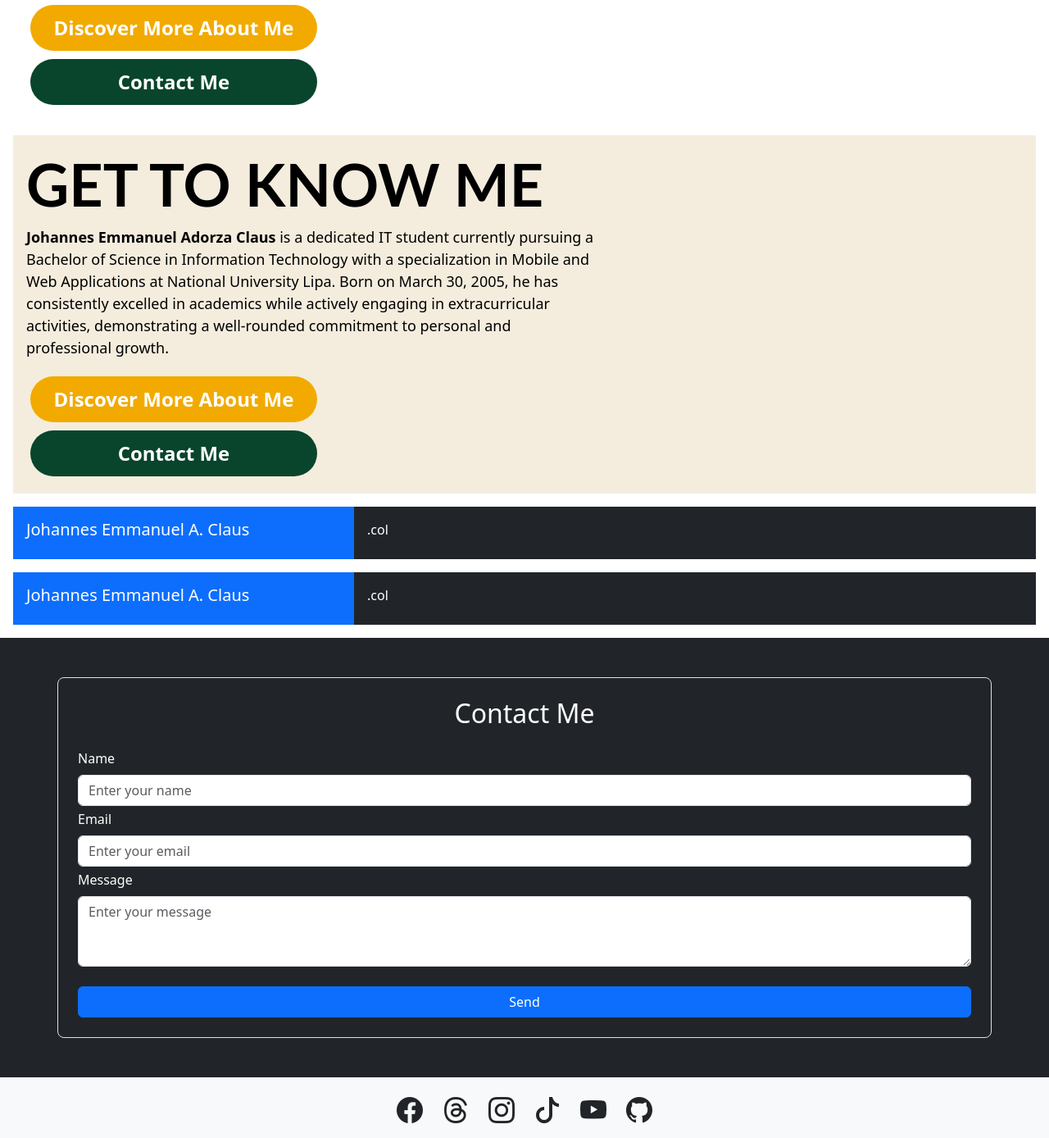
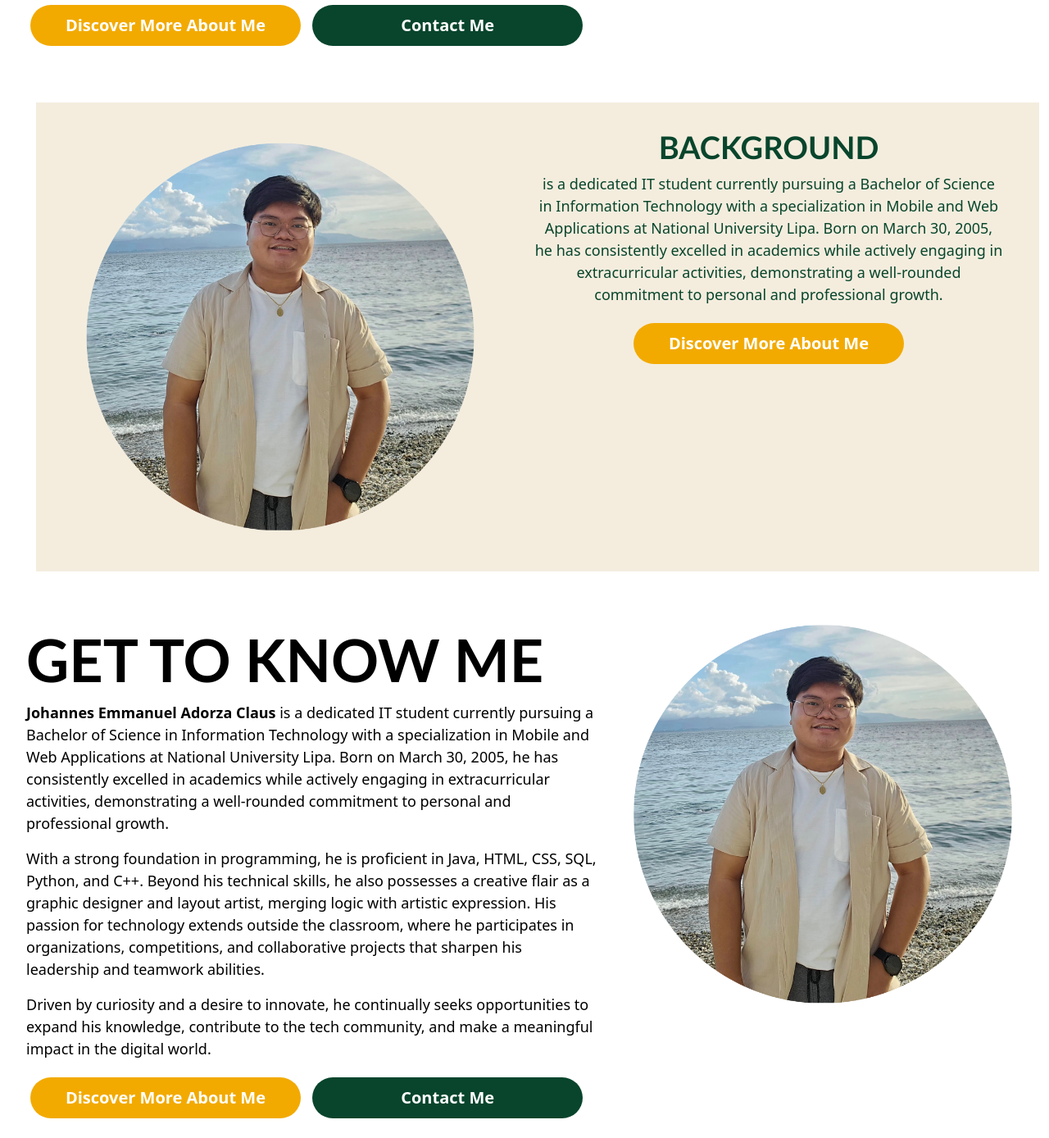
Before and after one commit to johannesclaus30/johannescls, a plain HTML site: page johannescls_home.html in a window 1280 px wide. Shown: the part 1260-2648 px from the top of the page at 82% size. Drawn offline with nearby package versions, Linux system fonts and the light colour scheme.

Commit message:
commit2-may3

```diff
--- a/johannescls_home.html
+++ b/johannescls_home.html
@@ -2,13 +2,10 @@
 <html lang="en">
     <head>
         <title>JohannesCLS | Home</title>
-        <!-- Required meta tags -->
         <meta charset="utf-8" />
         <meta name="viewport" content="width=device-width, initial-scale=1, shrink-to-fit=no" />
-
-        <!-- Bootstrap CSS v5.2.1 -->
+        <link rel="icon" type="image/png" href="otherImg/CirclePhoto_Header.png" />
         <link href="https://cdn.jsdelivr.net/npm/bootstrap@5.3.2/dist/css/bootstrap.min.css" rel="stylesheet" integrity="sha384-T3c6CoIi6uLrA9TneNEoa7RxnatzjcDSCmG1MXxSR1GAsXEV/Dwwykc2MPK8M2HN" crossorigin="anonymous" />
-
         <link rel="stylesheet" href="https://cdn.jsdelivr.net/npm/bootstrap-icons@1.11.3/font/bootstrap-icons.min.css">
 
         <style>
@@ -46,10 +43,10 @@
             border: none;
             color: #FFFFFF;
             text-align: center;
-            font-size: 24px;
+            font-size: 20px;
             font-weight: bold;
             padding: 10px;
-            width: 350px;
+            width: 330px;
             transition: all 0.5s;
             cursor: pointer;
             margin: 5px;
@@ -304,6 +301,10 @@
             body {
                 overflow-x: hidden; /* Disable horizontal scrolling */
             }
+            article {
+                overflow: hidden; /* Hide overflowing content */
+            }
+
         </style>
     </head>
     <body style="background-color: #FFFFFF;">
@@ -380,6 +381,7 @@
                 </ul>
             </div>
         </nav>
+
         <!-- Carousel -->
         <div id="demo" class="carousel slide" data-bs-ride="carousel" data-bs-interval="3000">
             <div class="carousel-indicators">
@@ -439,7 +441,7 @@
                     <p style="font-size: 18px;">
                         Driven by curiosity and a desire to innovate, he continually seeks opportunities to expand his knowledge, contribute to the tech community, and make a meaningful impact in the digital world.
                     </p>
-                    <a href="another_page.html" class="buttonMore custom-bg2 align-items-center" style="vertical-align:middle"><span>Discover More About Me</span></a>
+                    <a href="johannescls_home.html" class="buttonMore custom-bg2 align-items-center" style="vertical-align:middle"><span>Discover More About Me</span></a>
                     <a href="#contactList" class="buttonMore custom-bg3 align-items-center" style="vertical-align:middle"><span>Contact Me</span></a>
                 </div>
                 <div class="col-md-5 col-sd-3 text-black">
@@ -448,32 +450,47 @@
             </div>
         </section>
 
-        <article>
-            <div class="row m-3 p-15 custom-bg4">
+
+        <article class="container-fluid">
+            <div class="row m-3">
+                <div class="row m-3 p-3 custom-bg4">
+                    <div class="col m-3">
+                        <!--add photo here (square)-->
+                        <img src="otherImg/CirclePhoto_Header.png" alt="circle_photo_header" class="img-fluid rounded-circle" style="width: auto; height: auto;">
+                    </div>
+                    <div class="col-lg-6 col-md-8 col-sd-12 m-3 text-center" style="color: #08452C;">
+                        <h1 class="text-wrap" style="font-size: 38px; font-family: 'Gill Sans', 'Gill Sans MT', Calibri, 'Trebuchet MS', sans-serif; font-weight: bolder;">BACKGROUND</h1>
+                        <p class="text-wrap" style="font-size: 18px;">
+                            is a dedicated IT student currently pursuing a Bachelor of Science in Information Technology with a specialization in Mobile and Web Applications at National University Lipa. Born on March 30, 2005, he has consistently excelled in academics while actively engaging in extracurricular activities, demonstrating a well-rounded commitment to personal and professional growth.
+                        </p>
+                        <a href="johannescls_home.html" class="buttonMore custom-bg2 align-items-center" style="vertical-align:middle"><span>Discover More About Me</span></a>
+                    </div>
+                </div>
+            </div>
+        </article>
+
+        <!-- Get to Know Me -->
+        <section>
+            <div class="row m-3">
                 <div class="container-fluid col-lg-7 col-md-9 p-3 text-black">
                     <h1 style="font-size: 72px; font-family: 'Gill Sans', 'Gill Sans MT', Calibri, 'Trebuchet MS', sans-serif; font-weight: bold;">GET TO KNOW ME</h1>
                     <p style="font-size: 18px;">
                         <b>Johannes Emmanuel Adorza Claus</b> is a dedicated IT student currently pursuing a Bachelor of Science in Information Technology with a specialization in Mobile and Web Applications at National University Lipa. Born on March 30, 2005, he has consistently excelled in academics while actively engaging in extracurricular activities, demonstrating a well-rounded commitment to personal and professional growth.
                     </p>
-
-                    <a href="another_page.html" class="buttonMore custom-bg2 align-items-center" style="vertical-align:middle"><span>Discover More About Me</span></a>
+                    <p style="font-size: 18px;">
+                        With a strong foundation in programming, he is proficient in Java, HTML, CSS, SQL, Python, and C++. Beyond his technical skills, he also possesses a creative flair as a graphic designer and layout artist, merging logic with artistic expression. His passion for technology extends outside the classroom, where he participates in organizations, competitions, and collaborative projects that sharpen his leadership and teamwork abilities.
+                    </p>
+                    <p style="font-size: 18px;">
+                        Driven by curiosity and a desire to innovate, he continually seeks opportunities to expand his knowledge, contribute to the tech community, and make a meaningful impact in the digital world.
+                    </p>
+                    <a href="johannescls_home.html" class="buttonMore custom-bg2 align-items-center" style="vertical-align:middle"><span>Discover More About Me</span></a>
                     <a href="#contactList" class="buttonMore custom-bg3 align-items-center" style="vertical-align:middle"><span>Contact Me</span></a>
                 </div>
                 <div class="col-md-5 col-sd-3 text-black">
-                    <!--add photo here (square)-->
+                    <img src="otherImg/CirclePhoto_Header.png" alt="circle_photo_header" class="img-fluid rounded-circle" style="width: auto; height: auto;">
                 </div>
             </div>
-        </article>
-
-        <div class="row m-3">
-            <div class="col-md-4 p-3 bg-primary text-white"><h5>Johannes Emmanuel A. Claus</h5></div>
-            <div class="col-md-8 p-3 bg-dark text-white">.col</div>
-        </div>
-        <div class="row m-3">
-            <div class="col-md-4 p-3 bg-primary text-white"><h5>Johannes Emmanuel A. Claus</h5></div>
-            <div class="col-md-8 p-3 bg-dark text-white">.col</div>
-        </div>
-
+        </section>
 
         <!-- Contact Me -->
         <div class="container-fluid bg-dark p-5" id="gohere">
@@ -619,6 +636,21 @@
                 clearTimeout(timeout);
                 hideSpinner();
             });
+
+            const carousel = document.querySelector('#demo');
+
+            window.addEventListener('scroll', function () {
+                const rect = carousel.getBoundingClientRect();
+                const isInView = rect.top >= 0 && rect.bottom <= window.innerHeight;
+
+                if (!isInView) {
+                    const carouselInstance = bootstrap.Carousel.getInstance(carousel);
+                    carouselInstance.pause(); // Pause the carousel when it's not in view
+                } else {
+                    const carouselInstance = bootstrap.Carousel.getInstance(carousel);
+                    carouselInstance.cycle(); // Resume the carousel when it's in view
+                }
+            });
         </script>
     </body>
 </html>
```
